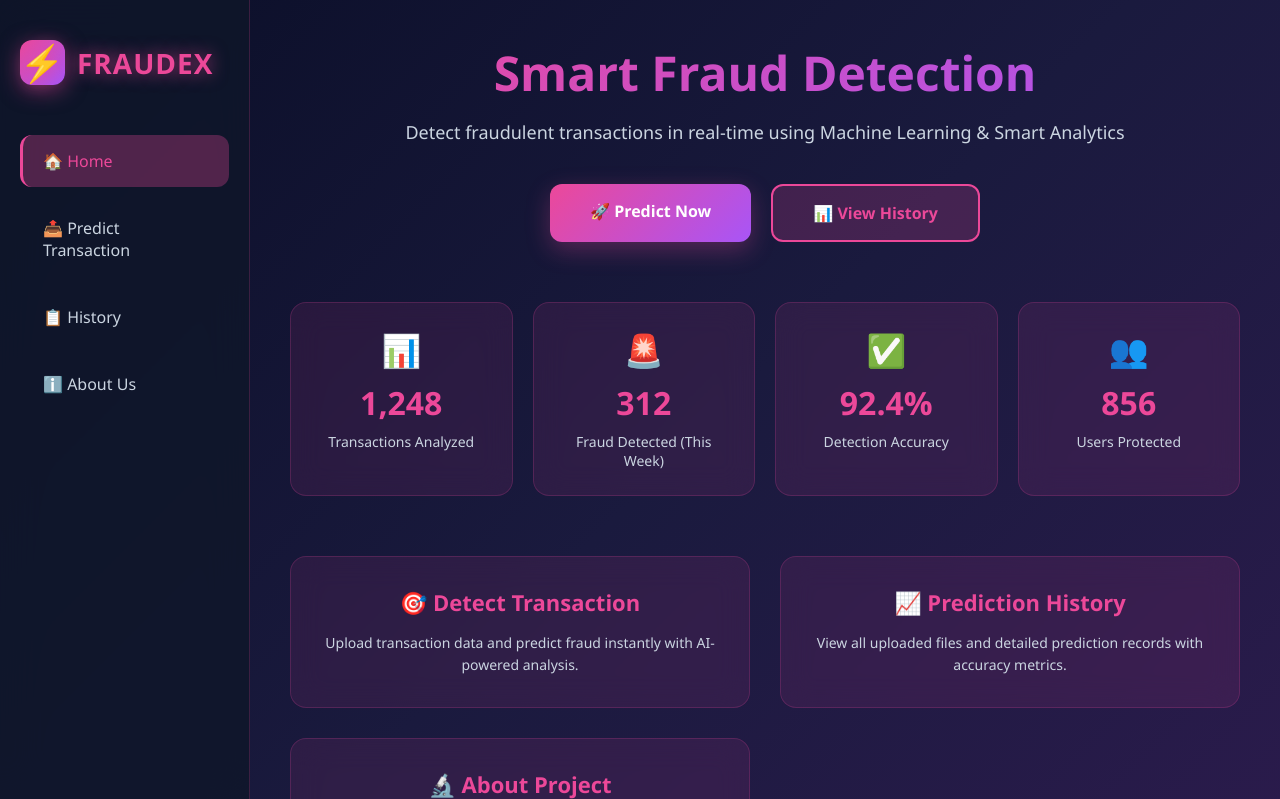
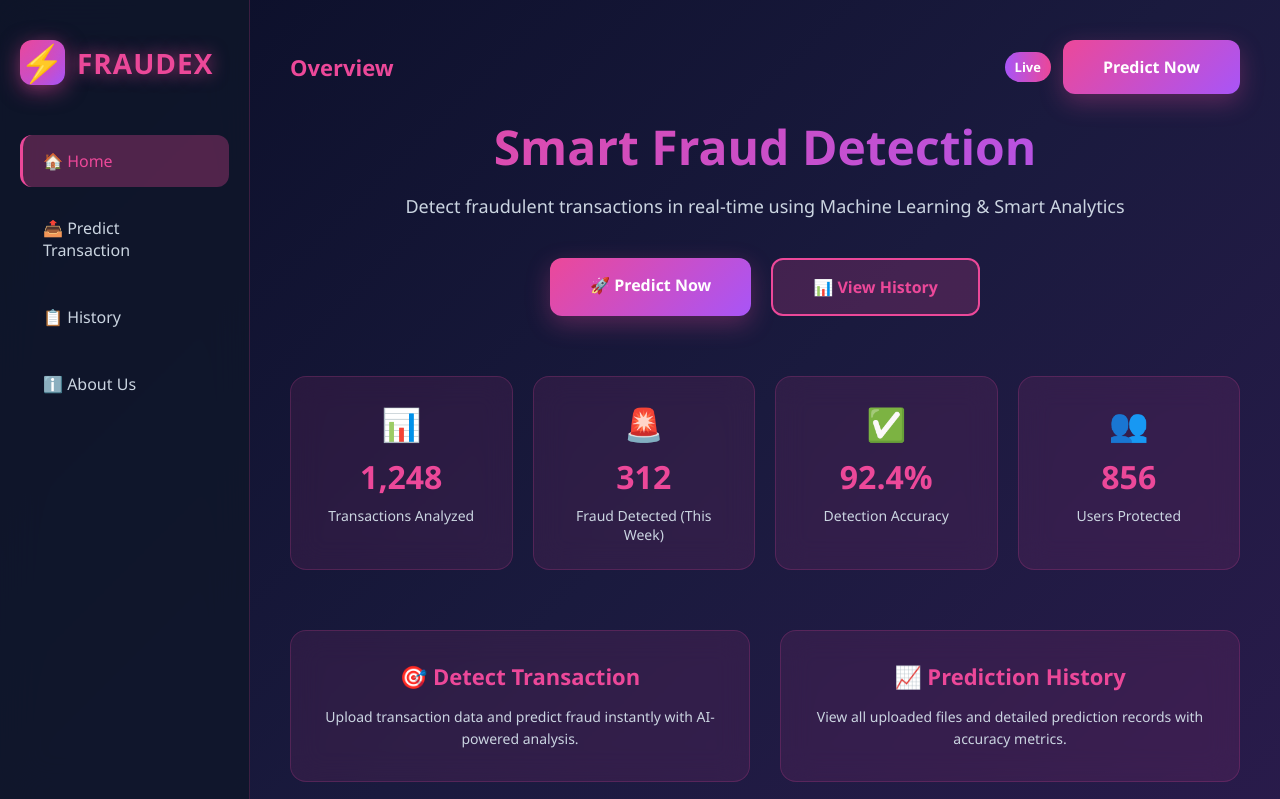
Before and after one commit to vtu30522/credit-card-fraud-app, a Python web app: template templates/home.html in a window 1280 px wide. Shown: the top 799 px of the page. Run offline with Jinja, Linux system fonts and the light colour scheme; the template is opened without the code that fills it, so the values that code supplies are empty.

Commit message:
Standardize dashboard header across pages, fix About footer color, and add dashboard styles

```diff
--- a/static/css/style.css
+++ b/static/css/style.css
@@ -127,6 +127,35 @@ padding:0;
 background:transparent;
 border-bottom:1px solid rgba(236,72,153,0.1);
 margin-bottom:40px;
+}
+
+.dashboard-header{
+	display:flex;
+	justify-content:space-between;
+	align-items:center;
+	gap:20px;
+	margin-bottom:20px;
+}
+
+.dashboard-header h2{
+	color:#ec4899;
+	font-size:22px;
+	margin:0;
+}
+
+.header-actions{
+	display:flex;
+	gap:12px;
+	align-items:center;
+}
+
+.badge{
+	padding:6px 10px;
+	background:linear-gradient(90deg,#a855f7,#ec4899);
+	color:white;
+	border-radius:999px;
+	font-weight:700;
+	font-size:13px;
 }
 
 .navbar h2{
--- a/templates/about.html
+++ b/templates/about.html
@@ -58,7 +58,7 @@
                     We're committed to improving fraud detection for everyone.
                 </p>
 
-                <div style="margin-top: 40px; padding-top: 20px; border-top: 1px solid rgba(236,72,853,0.2); text-align: center; color: #a0aec0;">
+                <div style="margin-top: 40px; padding-top: 20px; border-top: 1px solid rgba(236,72,153,0.2); text-align: center; color: #a0aec0;">
                     <p>© 2024 FRAUDEX. All rights reserved.</p>
                 </div>
             </div>
--- a/templates/home.html
+++ b/templates/home.html
@@ -16,6 +16,14 @@
     </aside>
 
     <main class="main-content">
+        <div class="dashboard-header">
+            <h2>Overview</h2>
+            <div class="header-actions">
+                <div class="badge">Live</div>
+                <a href="/upload" class="btn-primary">Predict Now</a>
+            </div>
+        </div>
+
         <div class="hero">
             <h1>Smart Fraud Detection</h1>
             <p>Detect fraudulent transactions in real-time using Machine Learning & Smart Analytics</p>
```
Also changed, not shown: templates/history.html (+7 -0 lines), templates/result.html (+7 -0 lines), templates/upload.html (+8 -0 lines).
